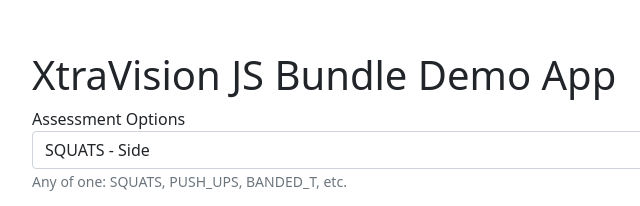
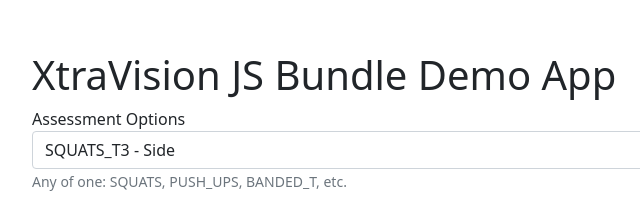
Before and after one commit to xtravision-ai/xtravision-js-sdk, a website: page examples/demo-app/index.html in a window 1280 px wide. Shown: the part 167-373 px from the top of the page, 288-928 px from the left. Drawn offline with nearby package versions, Linux system fonts and the light colour scheme.

Commit message:
Renamed SQUATS to SQUATS _T3

```diff
--- a/examples/demo-app/index.html
+++ b/examples/demo-app/index.html
@@ -21,7 +21,7 @@
           <select type="text" class="form-control" id="assessmentFieldId" name="assessment" aria-describedby="assessmentFieldHelp" required>
             <option value="BANDED_T_NRC">BANDED_T_NRC - Front</option>
             <option value="HIGH_KNEES">HIGH_KNEES - Front</option>
-            <option value="SQUATS" selected>SQUATS - Side</option>
+            <option value="SQUATS_T3" selected>SQUATS_T3 - Side</option>
             <option value="WALL_WALK">WALL_WALK - Side</option>
           </select>
           <small id="assessmentFieldHelp" class="form-text text-muted">Any of one: SQUATS, PUSH_UPS, BANDED_T, etc.</small>
```
